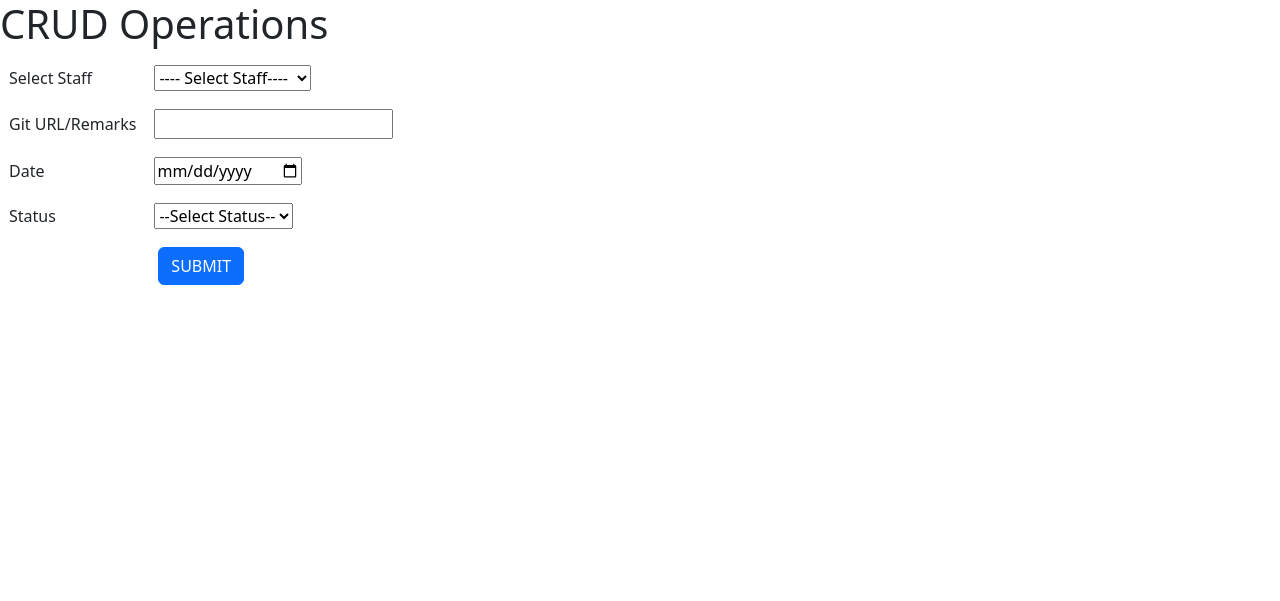
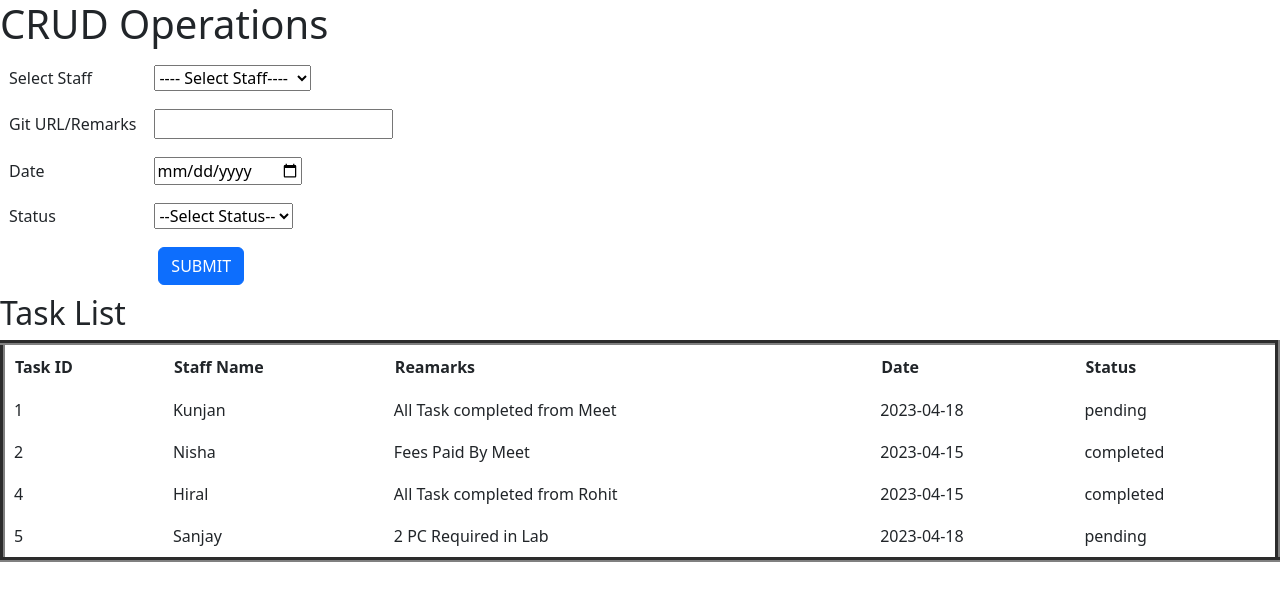
Before and after one commit to kunjanpatel29/Django_Project, a Django app: page / in a window 1280 px wide. Shown: the top 601 px of the page. Run offline with Django 4.2, Linux system fonts and the light colour scheme; data comes from the database, SQL or seed files in the repository.

Commit message:
15-04-2023

```diff
--- a/CRUD/myapp/templates/index.html
+++ b/CRUD/myapp/templates/index.html
@@ -56,5 +56,24 @@
 		</tr>
 	</table>
 </form>
+<h2>Task List</h2>
+<table border="5" width="100%" cellpadding="10px" cellspacing="10px">
+	<tr>
+		<th>Task ID</th>
+		<th>Staff Name</th>
+		<th>Reamarks</th>
+		<th>Date</th>
+		<th>Status</th>
+	</tr>
+	{% for i in tasks %}
+	<tr>
+		<td>{{i.id}}</td>
+		<td>{{i.staff.fname}}</td>
+		<td>{{i.remarks}}</td>
+		<td>{{i.date}}</td>
+		<td>{{i.status}}</td>
+	</tr>
+	{% endfor %}
+</table>
 </body>
 </html>
--- a/CRUD/myapp/views.py
+++ b/CRUD/myapp/views.py
@@ -4,7 +4,8 @@ from .models import Staff,Task
 # Create your views here.
 def index(request):
 	staff=Staff.objects.all()
-	return render(request,'index.html',{'staff':staff})
+	tasks=Task.objects.all()
+	return render(request,'index.html',{'staff':staff,'tasks':tasks})
 
 def add_task(request):
 	pk=int(request.POST['staff'])
@@ -17,4 +18,5 @@ def add_task(request):
 	)
 	msg="Task Created Successfully"
 	staff=Staff.objects.all()
-	return render(request,'index.html',{'staff':staff,'msg':msg})
+	tasks=Task.objects.all()
+	return render(request,'index.html',{'staff':staff,'msg':msg,'tasks':tasks})
```
